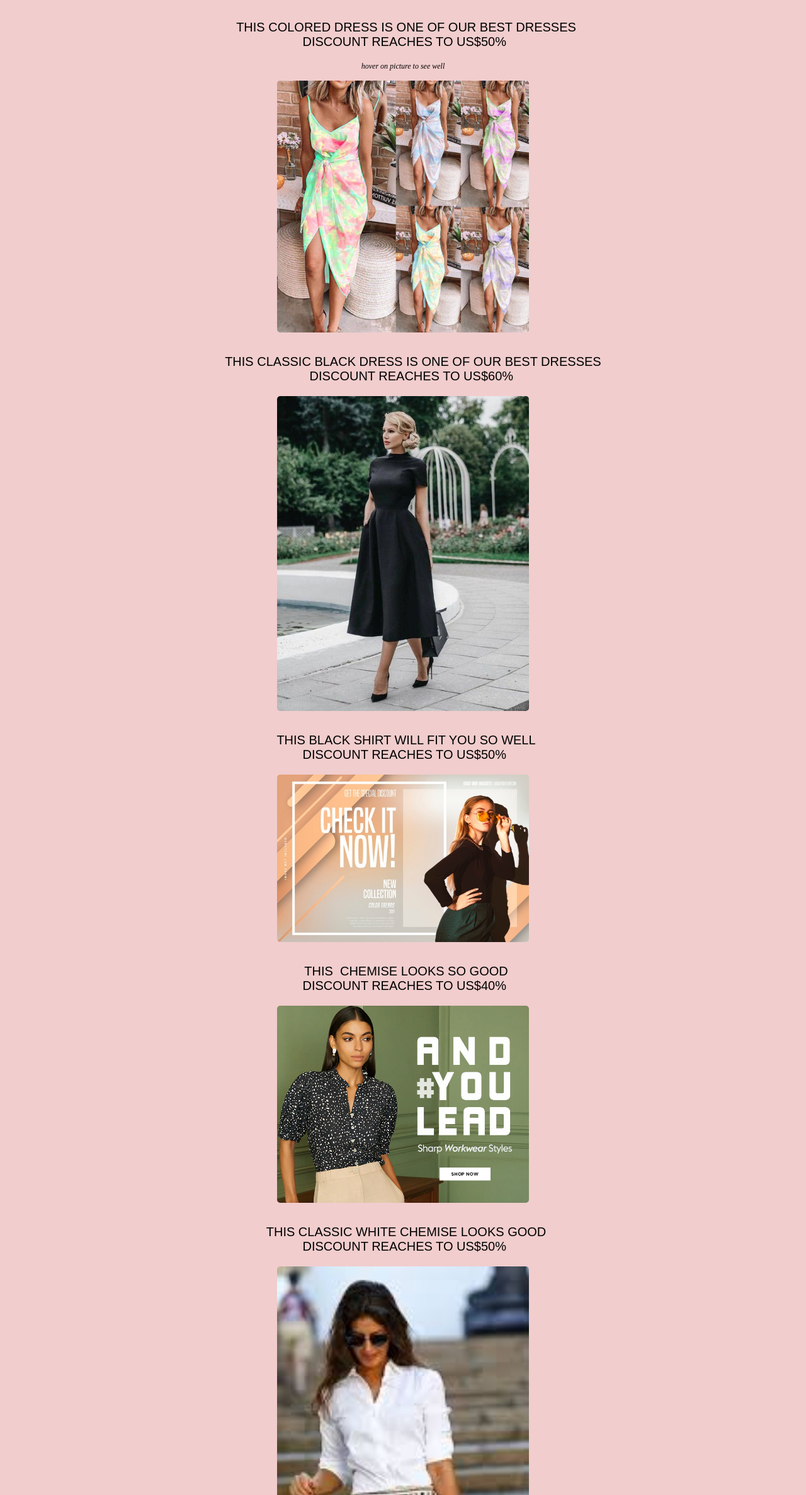
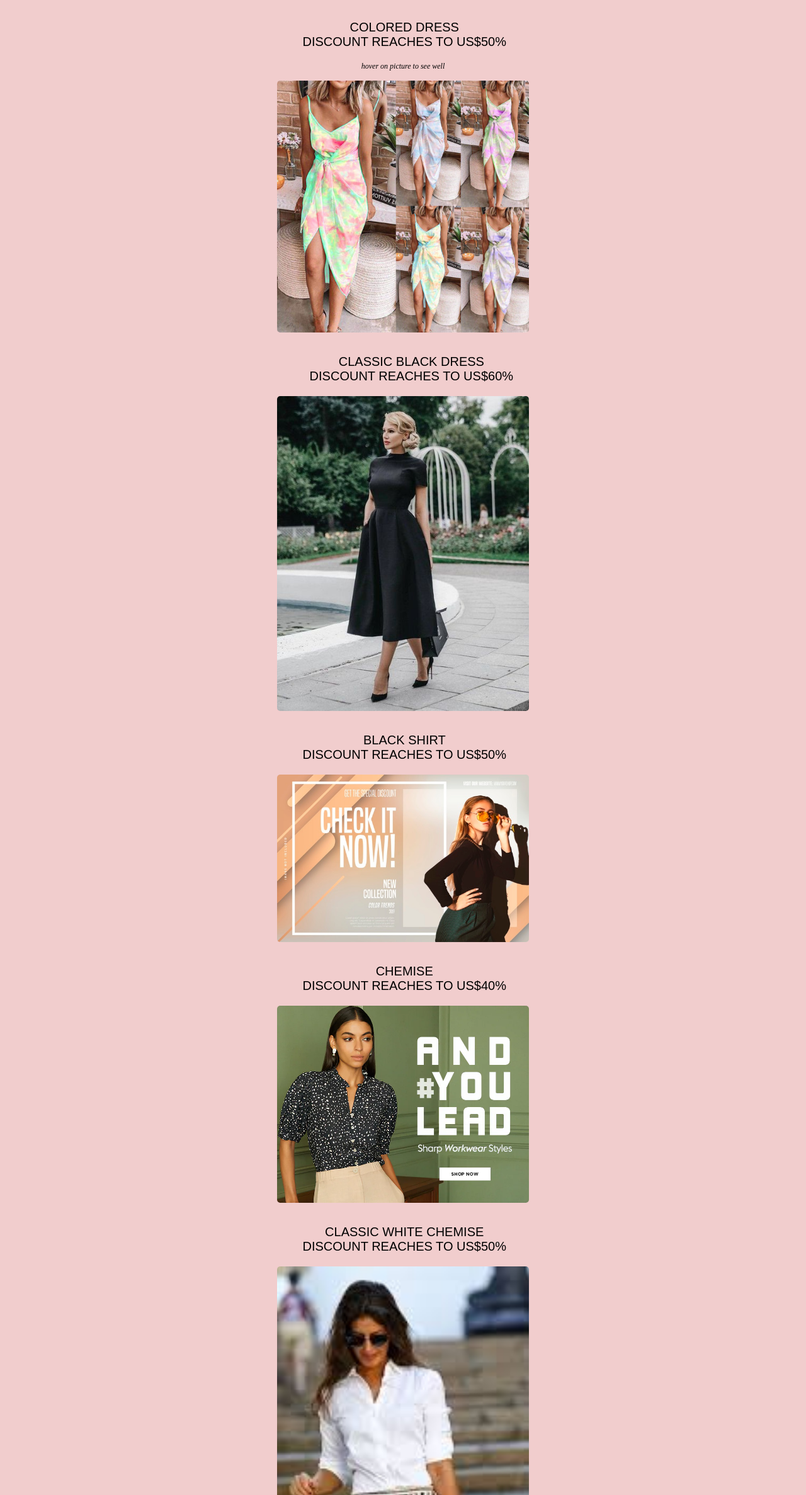
Before and after one commit to youstinaNady/fashion-project, a plain HTML site: page wome.html in a window 1280 px wide. Shown: the part 186-2560 px from the top of the page at 63% size. Drawn offline with Linux system fonts and the light colour scheme; a script that the page names is missing.

Commit message:
Update wome.html

```diff
--- a/wome.html
+++ b/wome.html
@@ -228,24 +228,24 @@ Sale Maternity Clothing
 
 <div class="write">HERE'S SOME OF OUR PRODUCTS</div>
 <pre class="writeleft">
-THIS COLORED DRESS IS ONE OF OUR BEST DRESSES
+COLORED DRESS
 DISCOUNT REACHES TO US$50% </pre>
 <div style="text-align: center;font-style:italic ;font-size: 12px;">hover on picture to see well</div>
 <img class="star center" src="Dress-Party-Women-Fashion-Clothing-2020-Cheap-Sale-Women-Maxi-Dress.jpg" width="400px" height="200px">
 <pre class="writeleft">
-    THIS CLASSIC BLACK DRESS IS ONE OF OUR BEST DRESSES
+    CLASSIC BLACK DRESS
     DISCOUNT REACHES TO US$60% </pre>
 <img class="star center" src="ffe36a25474c999bb4605b8c602d6c74.jpg" width="400px" height="200px">
 <pre class="writeleft">
-THIS BLACK SHIRT WILL FIT YOU SO WELL
+BLACK SHIRT
 DISCOUNT REACHES TO US$50% </pre>
 <img class="star center" src="new-collection-banner-template_1361-1325.jpg" width="400px" height="200px">
 <pre class="writeleft">
-THIS  CHEMISE LOOKS SO GOOD
+CHEMISE
 DISCOUNT REACHES TO US$40% </pre>
 <img class="star center" src="m-and-workwear_2.webp" width="400px" height="200px">
 <pre class="writeleft">
-THIS CLASSIC WHITE CHEMISE LOOKS GOOD
+CLASSIC WHITE CHEMISE
 DISCOUNT REACHES TO US$50% </pre>
 <img class="star center" src="images (3).jpg" width="400px" height="200px">
 <pre class="writeleft">
@@ -254,18 +254,18 @@ DISCOUNT REACHES TO US$50% </pre>
 <img class="star center" src="images (1).jpg" width="400px" height="200px">
 
 <pre class="writeleft">
-    THIS JACKET LOOKS GOOD
+    JACKET
     DISCOUNT REACHES TO US$50% </pre>
     <img class="star center" src="13Street-Style-Spring-Summer-2021.jpg" width="400px" height="200px">
 
     <pre class="writeleft">
-        THIS SKIRT LOOKS BEAUTIFUL
+        SKIRT
         DISCOUNT REACHES TO US$50% </pre>
         <img class="star center" src="copenhagen-fashion-week-street-style-trends-spring-2021.jpg" width="400px" height="200px">
 
 
         <pre class="writeleft">
-            THIS JACKET LOOKS BEAUTIFUL
+            JACKET
             DISCOUNT REACHES TO US$50% </pre>
             <img class="star center" src="c8d973c5-c86f-4833-8062-b4f93e184d17-dwh-_pfw_ss21_paris_01oct2020-9.jpg" width="400px" height="200px">
 
```
